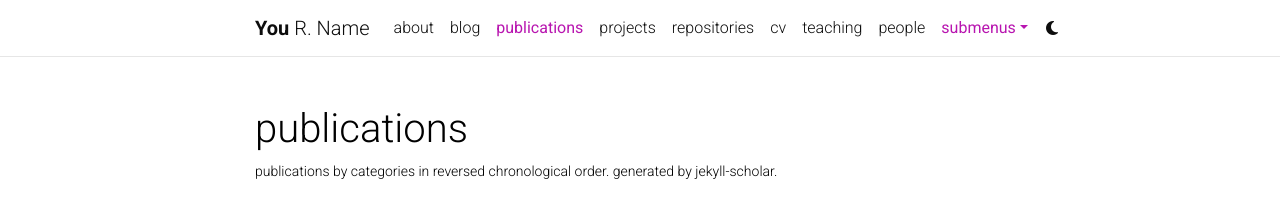
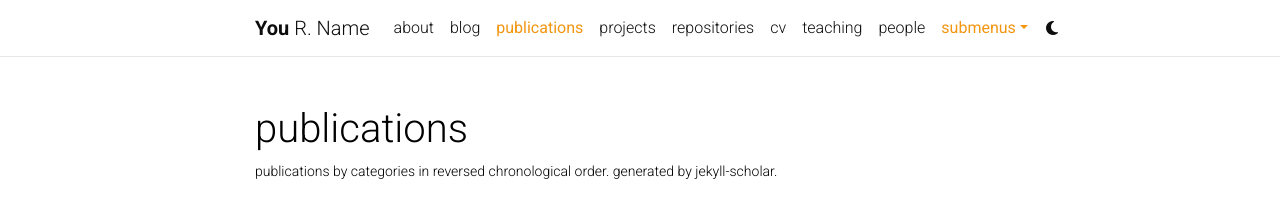
Before and after one commit to mominsiddiqui/mominsiddiqui.github.io, a Jekyll site: the page built from _pages/publications.md, in a window 1280 px wide. Shown: the top 211 px of the page. Built offline with Jekyll 4.4.1, drawn with Linux system fonts in a browser that asks for light colours; comment, search, counter and statistics services are not loaded; a style sheet for code colours, icons or effects is not loaded; grey boxes are pictures that could not be loaded.

Commit message:
Changed Color

```diff
--- a/_sass/_themes.scss
+++ b/_sass/_themes.scss
@@ -7,8 +7,8 @@
   --global-code-bg-color: #{$code-bg-color-light};
   --global-text-color: #{$black-color};
   --global-text-color-light: #{$grey-color};
-  --global-theme-color: #{$purple-color};
-  --global-hover-color: #{$purple-color};
+  --global-theme-color: #{$orange-color};
+  --global-hover-color: #{$orange-color};
   --global-hover-text-color: #{$white-color};
   --global-footer-bg-color: #{$grey-color-dark};
   --global-footer-text-color: #{$grey-color-light};
```
